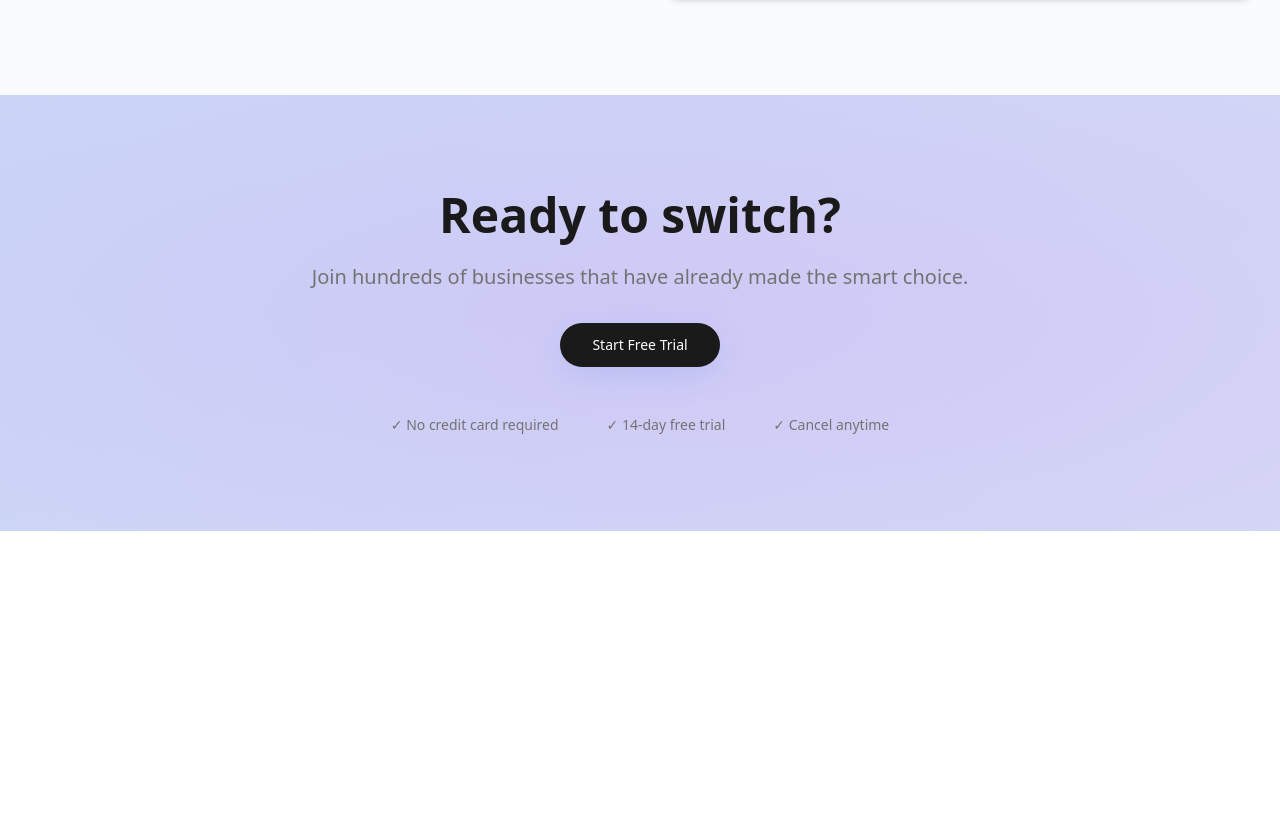
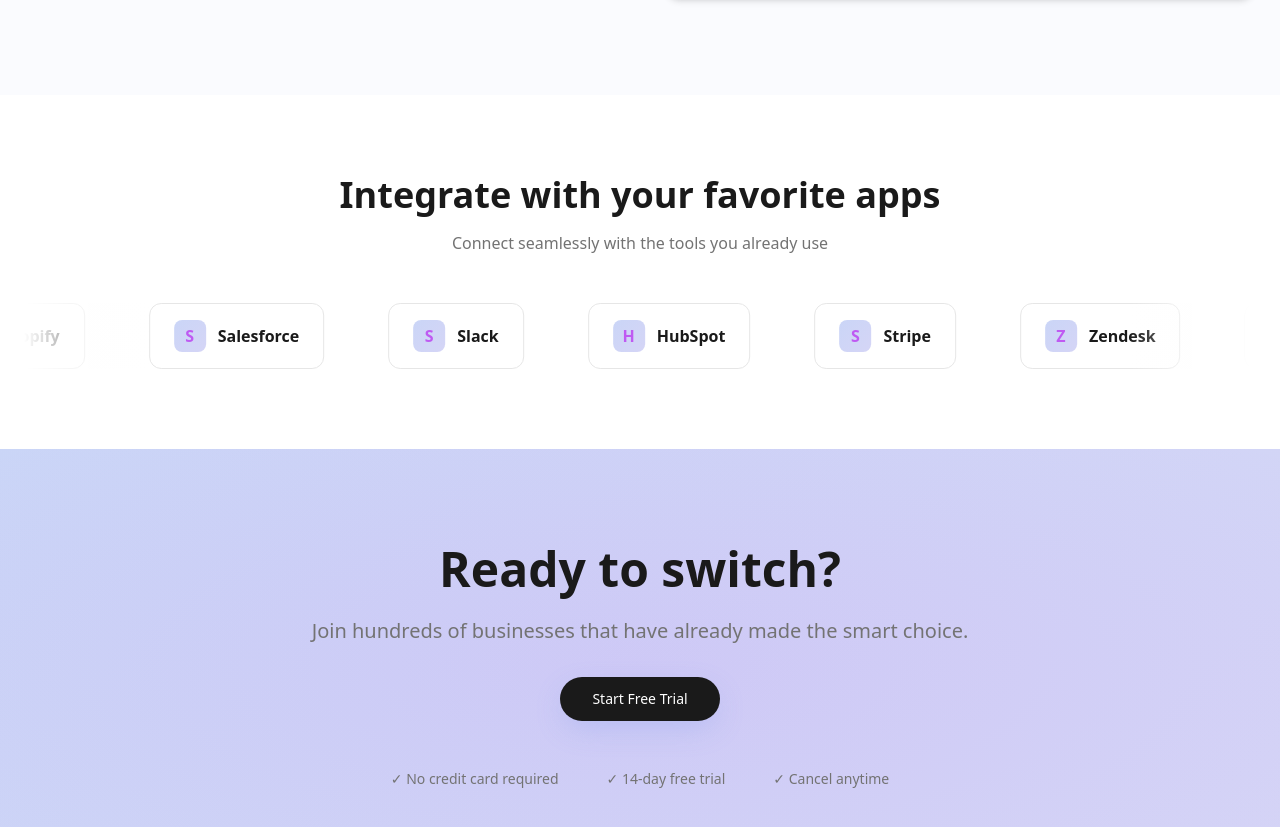
Before and after one commit to sibi-narendran/zendesk-alternative, a React (Vite) app: page / in a window 1280 px wide. Shown: the part 2373-3200 px from the top of the page. Before the commit the page ends 2904 px from the top, so only its background shows below. Built offline with nearby package versions, Linux system fonts and the light colour scheme; the HTML template or start-up script is replaced by a standard one.

Commit message:
feat: Add app integrations and logo slider

```diff
--- /dev/null
+++ b/src/components/IntegrationsSection.tsx
@@ -0,0 +1,77 @@
+import { useScrollAnimation } from "@/hooks/useScrollAnimation";
+
+const IntegrationsSection = () => {
+  const { ref, isVisible } = useScrollAnimation(0.2);
+
+  const integrations = [
+    "Shopify",
+    "Salesforce",
+    "Slack",
+    "HubSpot",
+    "Stripe",
+    "Zendesk",
+    "Mailchimp",
+    "WooCommerce",
+    "BigCommerce",
+    "Magento",
+  ];
+
+  // Duplicate the array for seamless loop
+  const allIntegrations = [...integrations, ...integrations];
+
+  return (
+    <section ref={ref} className="py-20 bg-background relative overflow-hidden">
+      <div className="container mx-auto px-6">
+        <h2
+          className={`text-3xl md:text-4xl font-bold text-center text-foreground mb-4 transition-all duration-700 ${
+            isVisible ? 'opacity-100 translate-y-0' : 'opacity-0 translate-y-8'
+          }`}
+        >
+          Integrate with your favorite apps
+        </h2>
+        <p
+          className={`text-center text-muted-foreground mb-12 transition-all duration-700 ${
+            isVisible ? 'opacity-100 translate-y-0' : 'opacity-0 translate-y-8'
+          }`}
+          style={{ transitionDelay: '100ms' }}
+        >
+          Connect seamlessly with the tools you already use
+        </p>
+
+        <div
+          className={`relative transition-all duration-700 ${
+            isVisible ? 'opacity-100' : 'opacity-0'
+          }`}
+          style={{ transitionDelay: '200ms' }}
+        >
+          {/* Gradient overlays */}
+          <div className="absolute left-0 top-0 bottom-0 w-32 bg-gradient-to-r from-background to-transparent z-10" />
+          <div className="absolute right-0 top-0 bottom-0 w-32 bg-gradient-to-l from-background to-transparent z-10" />
+
+          {/* Sliding container */}
+          <div className="overflow-hidden">
+            <div className="flex animate-scroll hover:pause-animation">
+              {allIntegrations.map((app, index) => (
+                <div
+                  key={index}
+                  className="flex-shrink-0 mx-8 px-6 py-4 bg-card border border-border rounded-xl hover:border-highlight hover:shadow-glow transition-all duration-300 group"
+                >
+                  <div className="flex items-center gap-3">
+                    <div className="w-8 h-8 rounded-lg bg-gradient-accent flex items-center justify-center text-highlight font-bold group-hover:scale-110 transition-transform">
+                      {app.charAt(0)}
+                    </div>
+                    <span className="text-foreground font-semibold whitespace-nowrap">
+                      {app}
+                    </span>
+                  </div>
+                </div>
+              ))}
+            </div>
+          </div>
+        </div>
+      </div>
+    </section>
+  );
+};
+
+export default IntegrationsSection;
--- a/src/pages/Index.tsx
+++ b/src/pages/Index.tsx
@@ -1,6 +1,7 @@
 import Header from "@/components/Header";
 import Hero from "@/components/Hero";
 import FeatureBlock from "@/components/FeatureBlock";
+import IntegrationsSection from "@/components/IntegrationsSection";
 import CTASection from "@/components/CTASection";
 import aiContextImg from "@/assets/ai-context.jpg";
 import automationImg from "@/assets/automation.jpg";
@@ -48,6 +49,8 @@ const Index = () => {
         />
       </div>
 
+      <IntegrationsSection />
+
       <CTASection />
     </div>
   );
--- a/tailwind.config.ts
+++ b/tailwind.config.ts
@@ -150,6 +150,14 @@ export default {
             boxShadow: "0 0 30px hsl(225 73% 70% / 0.5)",
           },
         },
+        "scroll": {
+          "0%": {
+            transform: "translateX(0)",
+          },
+          "100%": {
+            transform: "translateX(-50%)",
+          },
+        },
       },
       animation: {
         "accordion-down": "accordion-down 0.2s ease-out",
@@ -160,6 +168,7 @@ export default {
         "slide-down": "slide-down 0.4s ease-out",
         "float": "float 3s ease-in-out infinite",
         "glow": "glow 2s ease-in-out infinite",
+        "scroll": "scroll 30s linear infinite",
       },
     },
   },
```
